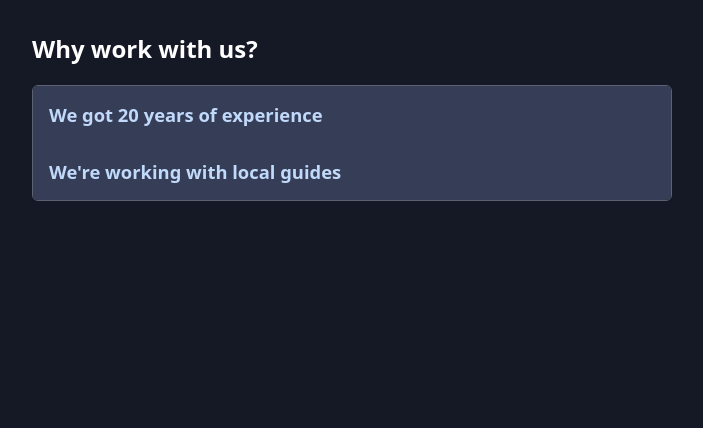
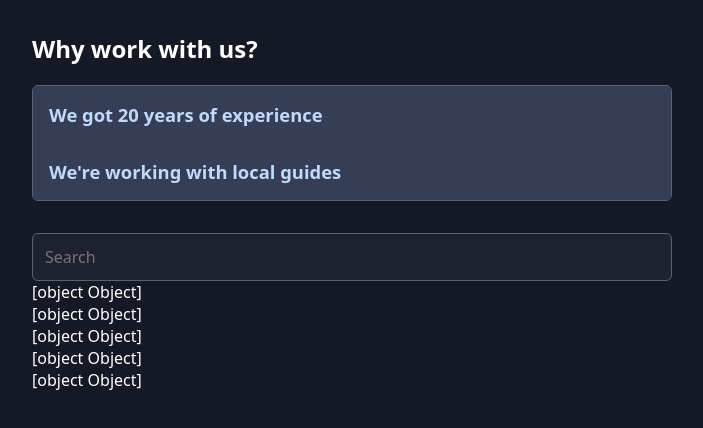
Before and after one commit to jeerawut97/react-patterns, a React (Vite) app: page / in a window 1280 px wide. Shown: the top 428 px of the page, without its empty margins (288-991 px from the left). Built offline with nearby package versions, Linux system fonts and the light colour scheme.

Commit message:
Using Render Props

```diff
--- a/src/App.jsx
+++ b/src/App.jsx
@@ -1,4 +1,43 @@
-import Accordion from "./components/Accordion";
+import Accordion from "./components/Accordion/Accordion.jsx";
+import SearchableList from "./components/SearchableList/SearchableList";
+import savannaImg from './assets/african-savanna.jpg';
+import amazonImg from './assets/amazon-river.jpg';
+import caribbeanImg from './assets/caribbean-beach.jpg';
+import desertImg from './assets/desert-dunes.jpg';
+import forestImg from './assets/forest-waterfall.jpg';
+
+const PLACES = [
+  {
+    id: 'african-savanna',
+    image: savannaImg,
+    title: 'African Savanna',
+    description: 'Experience the beauty of nature.',
+  },
+  {
+    id: 'amazon-river',
+    image: amazonImg,
+    title: 'Amazon River',
+    description: 'Get to know the largest river in the world.',
+  },
+  {
+    id: 'caribbean-beach',
+    image: caribbeanImg,
+    title: 'Caribbean Beach',
+    description: 'Enjoy the sun and the beach.',
+  },
+  {
+    id: 'desert-dunes',
+    image: desertImg,
+    title: 'Desert Dunes',
+    description: 'Discover the desert life.',
+  },
+  {
+    id: 'forest-waterfall',
+    image: forestImg,
+    title: 'Forest Waterfall',
+    description: 'Listen to the sound of the water.',
+  },
+];
 
 function App() {
   return <main>
@@ -26,6 +65,9 @@
         </Accordion.Item>
       </Accordion>
     </section>
+    <section>
+      <SearchableList items={PLACES} />
+    </section>
   </main>
 }
 
--- /dev/null
+++ b/src/components/SearchableList/SearchableList.jsx
@@ -0,0 +1,12 @@
+export default function SearchableList({items}) {
+    return (
+        <div className="searchable-list">
+            <input type="search" placeholder="Search"></input>
+            <ul>
+                {items.map((item, index) => (
+                    <li key={index}>{item.toString()}</li>
+                ))}
+            </ul>
+        </div>
+    );
+}
```
Also changed, not shown: src/components/Accordion/Accordion.jsx (renamed from src/components/Accordion.jsx), src/components/Accordion/AccordionContent.jsx (renamed from src/components/AccordionContent.jsx), src/components/Accordion/AccordionItem.jsx (renamed from src/components/AccordionItem.jsx), src/components/Accordion/AccordionTitle.jsx (renamed from src/components/AccordionTitle.jsx).
